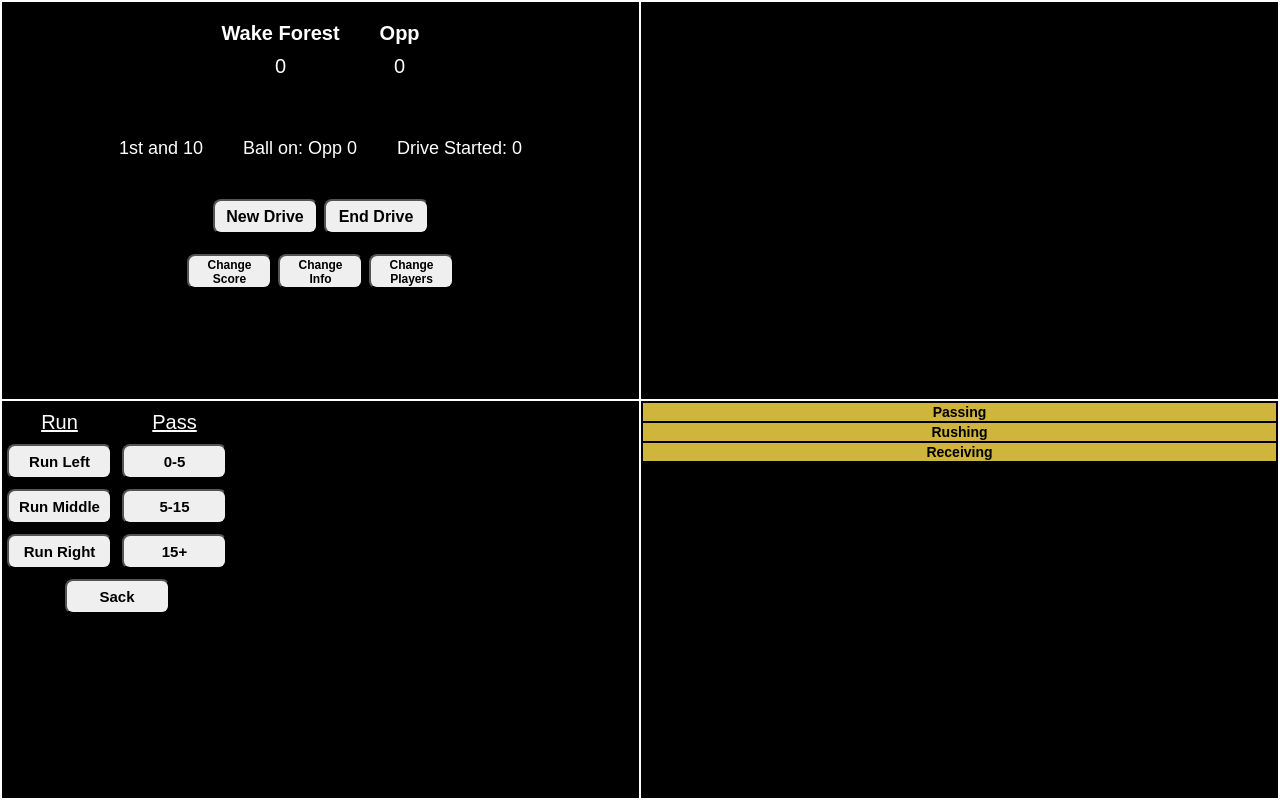
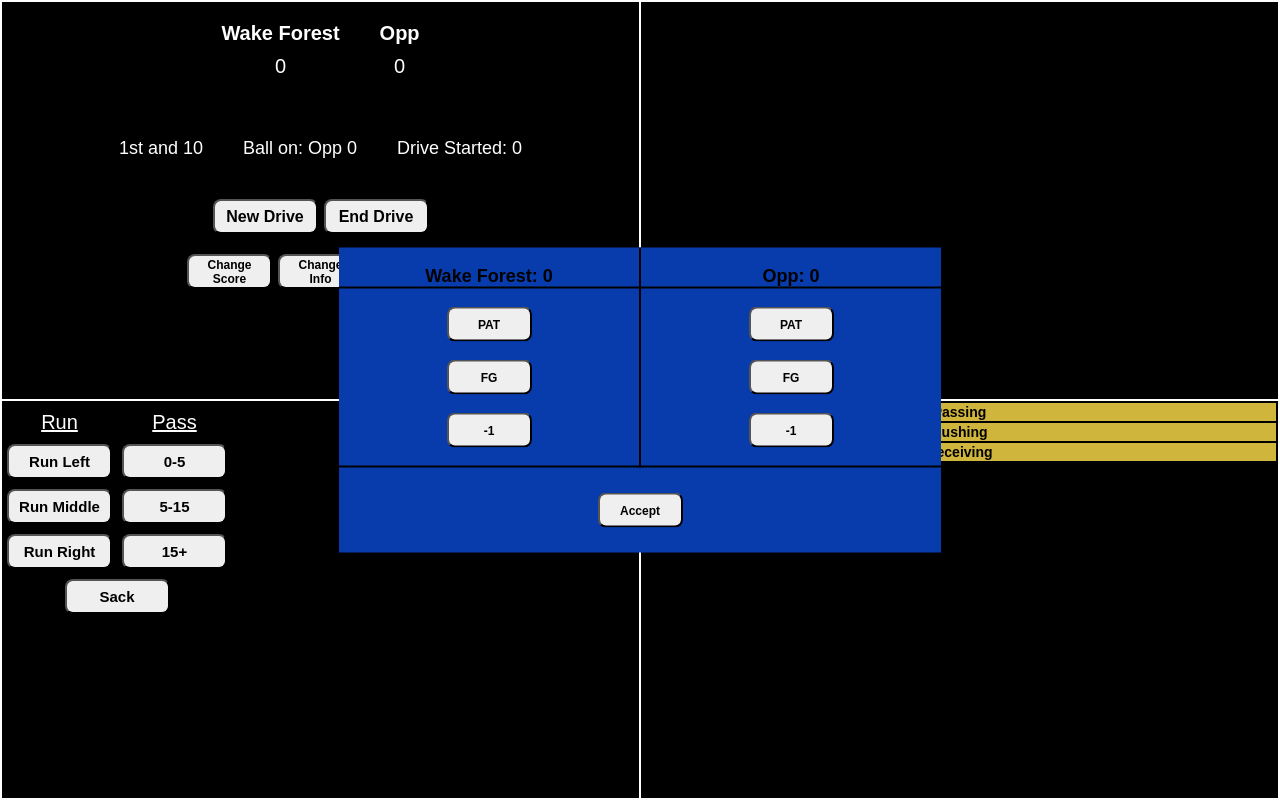
Before and after one commit to awbridgers/football-analysis, a React (Create React App) app: page / in a window 1280 px wide. Both pictures are taken after a click on the button "Change Score". Built offline with nearby package versions, Linux system fonts and the light colour scheme.

Commit message:
adds ability to edit the score

```diff
--- a/src/App.css
+++ b/src/App.css
@@ -269,8 +269,9 @@ padding: 20px;
   text-align: center;
   height: 400px;
   font-size: 18px;
+  font-weight: bold;
 }
-.changePlayer button{
+.changePlayer button, .changeScore button{
   height:35px;
   width: 85px;
   margin: 0px 3px 0px 3px;
@@ -278,3 +279,15 @@ padding: 20px;
   font-size: 12px;
   font-weight: bold;
 }
+.changeScore{
+  position: absolute;
+  top: 50%;
+  left: 50%;
+  transform: translate(-50%, -50%);
+  background: #083CAD;
+  min-width: 300px;
+  text-align: center;
+  padding-bottom: 25px;
+  font-size: 18px;
+  font-weight: bold;
+}
--- a/src/App.js
+++ b/src/App.js
@@ -1,12 +1,13 @@
 import React, { Component } from 'react';
 import './App.css';
-import DriveStart from './driveStart.jsx'
-import AddPlay from './addPlay.jsx'
-import PlayInfo from './playInfo.jsx'
-import PlayResult from './playResult.jsx'
-import PlayByPlay from './playByPlay.jsx'
-import PlayerStats from './playerStats.jsx'
-import ChangePlayer from './changePlayer.jsx'
+import DriveStart from './driveStart.jsx';
+import AddPlay from './addPlay.jsx';
+import PlayInfo from './playInfo.jsx';
+import PlayResult from './playResult.jsx';
+import PlayByPlay from './playByPlay.jsx';
+import PlayerStats from './playerStats.jsx';
+import ChangePlayer from './changePlayer.jsx';
+import ChangeScore from './changeScore.jsx';
 
 class drive {
   constructor(startLine, side){
@@ -233,6 +234,9 @@ class App extends Component {
 
     return (this.state.ballCarrier === player) ? {background: "#CFB53B"} : {background: '#504A4B'}
   }
+  changePlayer = () =>{
+    this.setState({changePlayer: true})
+  }
   changeQB = (e) => {
     let newQB = this.state.qbArray.find((qb) => qb.name === e.target.id);
     this.setState({qb: newQB})
@@ -243,6 +247,40 @@ class App extends Component {
   }
   acceptPlayerChange = () => {
     this.setState({changePlayer: false})
+  }
+  changeScore = () => {
+    this.setState({changeScore: true})
+  }
+  onChangeScoreClick = (e) => {
+    const id = e.target.id;
+    console.log(id)
+    //if id is for the opponent, change opponent score
+    if(id.includes('opponent')){
+      if(id.includes('pat')){
+        this.setState({oppScore: this.state.oppScore + 1});
+      }
+      else if(id.includes('fg')){
+        this.setState({oppScore: this.state.oppScore + 3});
+      }
+      else if(id.includes('mistake')){
+        this.setState({oppScore: this.state.oppScore - 1});
+      }
+    }
+    //do the same thing but for Wake's score
+    else{
+      if(id.includes('pat')){
+        this.setState({wakeScore: this.state.wakeScore + 1});
+      }
+      else if(id.includes('fg')){
+        this.setState({wakeScore: this.state.wakeScore + 3});
+      }
+      else if(id.includes('mistake')){
+        this.setState({wakeScore: this.state.wakeScore - 1});
+      }
+    }
+  }
+  acceptScoreChange = () => {
+    this.setState({changeScore: false});
   }
   checkTD = () => {
     this.setState({touchdown: !this.state.touchdown});
@@ -351,11 +389,8 @@ class App extends Component {
       distance: newDistance, ballOn: this.state.ballOn - parseInt(this.state.yardsGained,10)});
     }
   }
-  changePlayer = () =>{
-    this.setState({changePlayer: true})
-  }
   render() {
-    const {enterDriveStart, changePlayer} = this.state;
+    const {enterDriveStart, changePlayer, changeScore} = this.state;
     return (
       <div>
         <div className = 'liveInfo'>
@@ -379,7 +414,7 @@ class App extends Component {
             <button className = 'button' onClick = {this.endDrive}>End Drive</button>
           </div>
           <div className = 'gameButtons'>
-            <button>Change Score</button>
+            <button onClick = {this.changeScore}>Change Score</button>
             <button>Change Info</button>
             <button onClick = {this.changePlayer}>Change Players</button>
 
@@ -403,6 +438,8 @@ class App extends Component {
         {changePlayer && <ChangePlayer qb = {this.state.qb} hb={this.state.hb} qbArray = {this.state.qbArray}
           hbArray = {this.state.hbArray} changeQB = {this.changeQB} changeHB = {this.changeHB}
           accept = {this.acceptPlayerChange}/>}
+        {changeScore && <ChangeScore opponent = {this.state.opponent} oppScore = {this.state.oppScore}
+          wakeScore = {this.state.wakeScore} onClick = {this.onChangeScoreClick} accept = {this.acceptScoreChange}/>}
         {enterDriveStart && <DriveStart onChange = {this.enterYardLine} yardLine = {this.state.startLine}
         changeRadio = {this.changeTerritory} submit = {this.submitDriveStart} territory = {this.state.startTerritory}
         cancel = {this.cancelDrive}/>}
--- /dev/null
+++ b/src/changeScore.jsx
@@ -0,0 +1,24 @@
+import React from 'react';
+import './App.css';
+
+
+const ChangeScore = (props) => (
+  <div className = 'changeScore'>
+    <div style = {{display: 'inline-block', width: '300px',borderRight: '1px solid black',borderBottom: '2px solid black'}}>
+      <p style = {{ borderBottom: "2px solid black"}}>Wake Forest: {props.wakeScore}</p>
+      <p><button onClick = {props.onClick} id = 'pat'>PAT</button></p>
+      <p><button onClick = {props.onClick} id = 'fg'>FG</button></p>
+      <p><button onClick = {props.onClick} id = 'mistake'>-1</button></p>
+    </div>
+    <div style = {{display: 'inline-block', width: '300px',borderLeft: '1px solid black',borderBottom: '2px solid black'}}>
+      <p style = {{ borderBottom: "2px solid black"}}>{props.opponent}: {props.oppScore}</p>
+      <p><button onClick = {props.onClick} id = 'opponent-pat'>PAT</button></p>
+      <p><button onClick = {props.onClick} id = 'opponent-fg'>FG</button></p>
+      <p><button onClick = {props.onClick} id = 'opponent-mistake'>-1</button></p>
+    </div>
+    <div style = {{marginTop: '25px'}}><button onClick = {props.accept}>Accept</button></div>
+  </div>
+)
+
+
+export default ChangeScore
```
